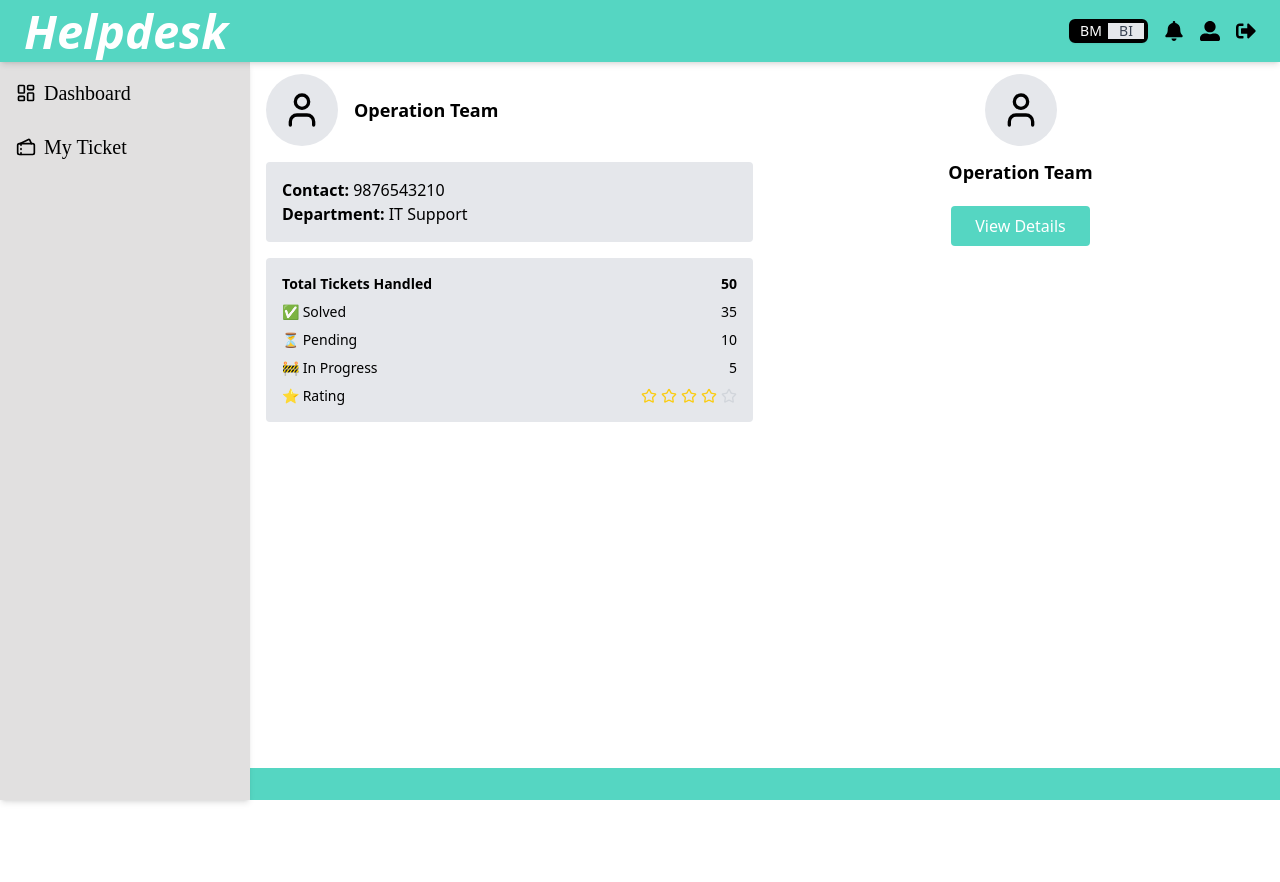
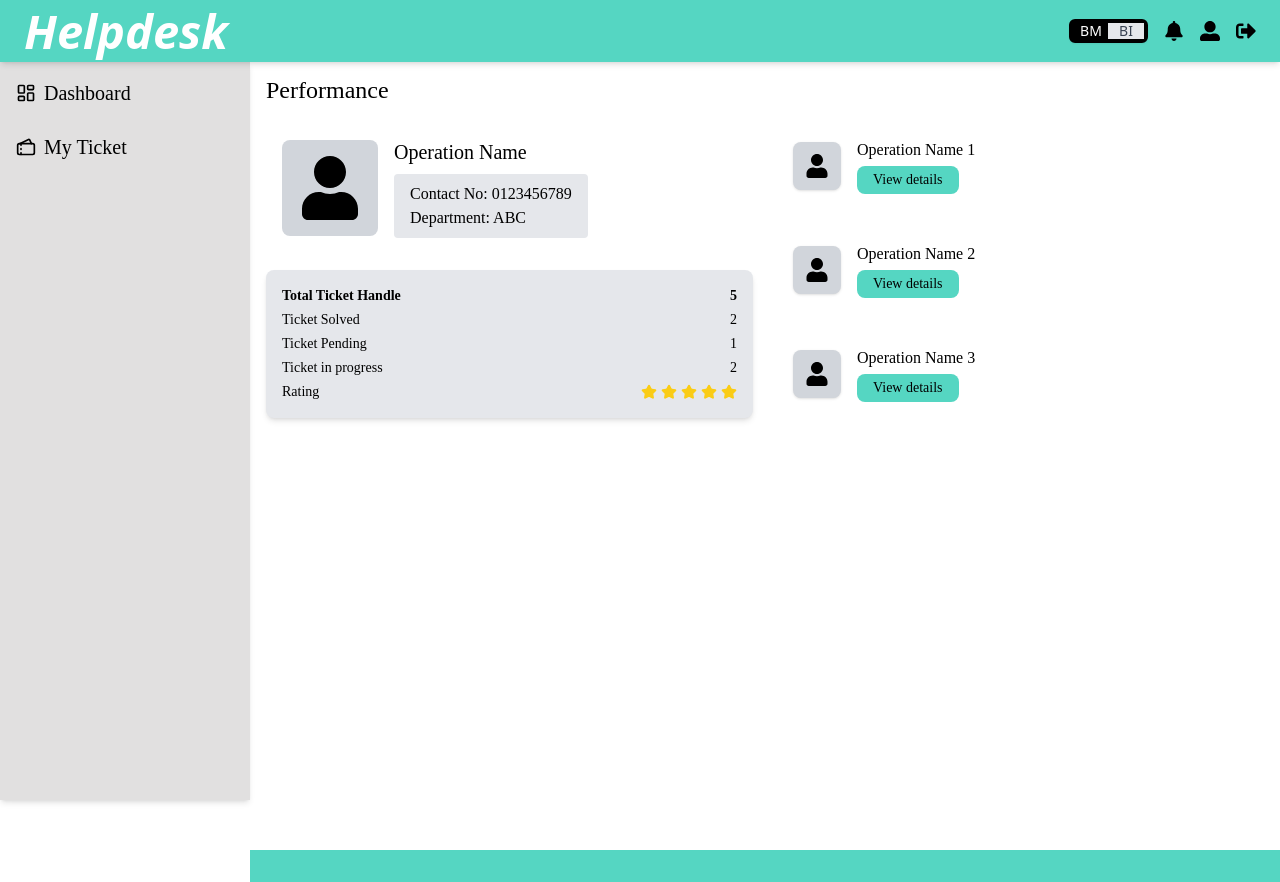
Before and after one commit to MansiChache/helpdesk, a React (Create React App) app in the folder client/: page /performance in a window 1280 px wide. Before the commit the page ends 800 px from the top, so only its background shows below. Built offline with nearby package versions, Linux system fonts and the light colour scheme.

Commit message:
fixed the arragement of elements

```diff
--- a/client/src/App.js
+++ b/client/src/App.js
@@ -8,6 +8,7 @@ import TechDashboard from './pages/TechDashboard';
 import NewTicketForm from './pages/NewTicketForm';
 import MyTickets from './pages/MyTickets';
 import UserProfile from './pages/UserProfile';
+import EditProfile from './pages/EditProfile'
 import OperationTickets from './pages/OperationTickets';
 import TicketApproval from './pages/TicketApproval';
 import Performance from './pages/Performance';
@@ -26,6 +27,7 @@ function App() {
         <Route path="/new-ticket" element={<NewTicketForm />} />
         <Route path="/my-tickets" element={<MyTickets />} />
         <Route path="/user/profile" element={<UserProfile />} />
+        <Route path='/edit/profile' element={<EditProfile />} />
         <Route path="operation-tickets" element={<OperationTickets />} />
         <Route path="/ticket-approval" element={<TicketApproval />} />
         <Route path="performance" element={<Performance />} />
--- a/client/src/components/Navbar.jsx
+++ b/client/src/components/Navbar.jsx
@@ -1,4 +1,4 @@
-import React, { useState } from 'react';
+import { useState } from 'react';
 import { useNavigate } from 'react-router-dom';
 import { FaBell, FaUserAlt, FaSignOutAlt } from 'react-icons/fa';
 
@@ -10,6 +10,10 @@ const Navbar = () => {
   const handleToggle = (selection) => {
     setActiveSelection(selection);
   };
+
+  const goToNotification = () => {
+    alert("Currently no notifications for you!");
+  }
 
   const handleLogout = () => {
     localStorage.removeItem('userRole');
@@ -52,8 +56,10 @@ const Navbar = () => {
           </button>
         </div>
 
-        {/* Existing icons */}
-        <FaBell className="text-black w-5 h-5"/>
+        <FaBell
+          className="text-black w-5 h-5"
+          onClick={goToNotification}
+        />
         <FaUserAlt
           className="text-black w-5 h-5 cursor-pointer"
           onClick={goToProfile}
--- /dev/null
+++ b/client/src/pages/EditProfile.jsx
@@ -0,0 +1,51 @@
+import Layout from "../components/Layout";
+
+const EditProfile = () => {
+  return (
+    <Layout>
+      <div className="max-w-[1190px] mx-auto py-6 px-4 font-sanchez">
+        <h2 className="text-3xl mb-6">User Profile</h2>
+        <button className="bg-navbar text-blacktext-lg py-2 px-6">
+          Edit Account
+        </button>
+        <div className="bg-customGrey bg-opacity-20 shadow-md">
+          <div className="flex border-b"></div>
+
+          <form>
+            {[
+              "Username",
+              "Current Password",
+              "New Password",
+              "Confirm Password",
+              "Email",
+              "Real Name",
+              "Access Level",
+              "Project Access Level",
+            ].map((label, idx) => (
+              <div key={idx} className="flex items-end w-full mb-1">
+                <label className="w-1/2 bg-tableGreyD text-white py-2 px-4 text-md">
+                  {label}
+                </label>
+                <input
+                  type="text"
+                  className="w-1/2 bg-white py-2 px-4 border-b border-white outline-none text-sm"
+                />
+              </div>
+            ))}
+
+            <div className="flex justify-start bg-gray-300 p-2 mt-2">
+              <button
+                type="submit"
+                className="bg-navbar hover:bg-[#3ccbb5] text-black px-6 py-2 rounded"
+              >
+                Update User
+              </button>
+            </div>
+          </form>
+        </div>
+      </div>
+    </Layout>
+  );
+};
+
+export default EditProfile;
--- a/client/src/pages/Performance.jsx
+++ b/client/src/pages/Performance.jsx
@@ -1,58 +1,67 @@
 import Layout from "../components/Layout";
-import { User, Star } from "lucide-react";
+import { Star } from "lucide-react";
+import { FaUser } from "react-icons/fa";
 
 const Performance = () => {
   const performanceData = {
-    name: "Operation Team",
-    contact: "9876543210",
-    department: "IT Support",
-    totalTickets: 50,
-    solved: 35,
-    pending: 10,
-    inProgress: 5,
-    rating: 4,
+    name: "Operation Name",
+    contact: "0123456789",
+    department: "ABC",
+    totalTickets: 5,
+    solved: 2,
+    pending: 1,
+    inProgress: 2,
+    rating: 5,
   };
+
+  const teamMembers = [
+    "Operation Name 1",
+    "Operation Name 2",
+    "Operation Name 3",
+  ];
 
   return (
     <Layout>
+      <div className="bg-white font-sanchez min-h-screen">
+        <div className="max-w-[1190px] mx-auto py-6 px-4">
+          <h2 className="text-2xl mb-4">Performance</h2>
 
-        <div className="bg-white">
-          <div className="max-w-[1190px] mx-auto py-6 px-4 grid grid-cols-2 gap-6 items-start">
-
-            <div>
-              <div className="flex items-center gap-4 mb-4">
-                <div className="bg-gray-200 p-4 rounded-full">
-                  <User size={40} />
+          <div className="grid grid-cols-1 md:grid-cols-2 gap-6">
+            <div className="space-y-4">
+              <div className="p-4 flex items-center gap-4 rounded-lg">
+                <div className="w-24 h-24 rounded-lg bg-gray-300 flex items-center justify-center">
+                  <FaUser className="w-16 h-16 text-black" />
                 </div>
                 <div>
-                  <h2 className="text-lg font-semibold">{performanceData.name}</h2>
+                  <h2 className="text-xl">{performanceData.name}</h2>
+                  <div className="bg-gray-200 rounded px-4 py-2 mt-2">
+                    <p>Contact No: {performanceData.contact}</p>
+                    <p>Department: {performanceData.department}</p>
+                  </div>
                 </div>
               </div>
 
-              <div className="bg-gray-200 p-4 rounded mb-4">
-                <p><strong>Contact:</strong> {performanceData.contact}</p>
-                <p><strong>Department:</strong> {performanceData.department}</p>
-              </div>
-
-              <div className="bg-gray-200 p-4 rounded space-y-2 text-sm">
+              <div className="bg-gray-200 rounded-lg p-4 shadow-md text-sm">
                 <div className="flex justify-between">
-                  <span className="font-semibold">Total Tickets Handled</span>
-                  <span className="font-bold">{performanceData.totalTickets}</span>
+                  <span className="font-bold">Total Ticket Handle</span>
+                  <span className="font-bold">
+                    {performanceData.totalTickets}
+                  </span>
                 </div>
-                <div className="flex justify-between">
-                  <span>✅ Solved</span>
+                <div className="flex justify-between mt-1">
+                  <span>Ticket Solved</span>
                   <span>{performanceData.solved}</span>
                 </div>
-                <div className="flex justify-between">
-                  <span>⏳ Pending</span>
+                <div className="flex justify-between mt-1">
+                  <span>Ticket Pending</span>
                   <span>{performanceData.pending}</span>
                 </div>
-                <div className="flex justify-between">
-                  <span>🚧 In Progress</span>
+                <div className="flex justify-between mt-1">
+                  <span>Ticket in progress</span>
                   <span>{performanceData.inProgress}</span>
                 </div>
-                <div className="flex justify-between items-center">
-                  <span>⭐ Rating</span>
+                <div className="flex justify-between items-center mt-1">
+                  <span>Rating</span>
                   <div className="flex gap-1">
                     {[...Array(5)].map((_, i) => (
                       <Star
@@ -60,7 +69,7 @@ const Performance = () => {
                         size={16}
                         className={
                           i < performanceData.rating
-                            ? "text-yellow-400"
+                            ? "fill-yellow-400 text-yellow-400"
                             : "text-gray-300"
                         }
                       />
@@ -70,18 +79,27 @@ const Performance = () => {
               </div>
             </div>
 
-            <div className="flex flex-col items-center justify-center text-center gap-3">
-              <div className="bg-gray-200 p-4 rounded-full">
-                <User size={40} />
-              </div>
-              <h2 className="text-lg font-semibold">{performanceData.name}</h2>
-              <button className="bg-[#55D6C2] text-white px-6 py-2 rounded mt-2 hover:bg-[#3fb9a8]">
-                View Details
-              </button>
+            <div className="space-y-4">
+              {teamMembers.map((name, index) => (
+                <div
+                  key={index}
+                  className="flex items-center gap-4 p-4 rounded-lg "
+                >
+                  <div className="bg-gray-300 p-3 rounded-lg shadow">
+                    <FaUser className="w-6 h-6 text-black" />
+                  </div>
+                  <div className="flex flex-col items-start">
+                    <span>{name}</span>
+                    <button className="mt-1 bg-navbar text-black px-4 py-1 rounded-lg hover:bg-[#3fb9a8] text-sm">
+                      View details
+                    </button>
+                  </div>
+                </div>
+              ))}
             </div>
-
           </div>
         </div>
+      </div>
     </Layout>
   );
 };
--- a/client/tailwind.config.js
+++ b/client/tailwind.config.js
@@ -15,10 +15,10 @@ module.exports = {
         customDarkBlue: '#05386B',
         customGrey: '#6A6767',
         tableGrey: '#C4C4C4',
+        tableGreyD: '#8F8C8C',
       },
       fontFamily: {
-        sanchez: ['Sanchez', 'serif'], // 'Sanchez' is the name you give it, 'serif' is a fallback
-        // You can add other custom fonts here too
+        sanchez: ['Sanchez', 'serif'],
       },
     },
   },
```
Also changed, not shown: client/src/pages/MyTickets.jsx (+38 -6 lines), client/src/pages/OperationDashboard.jsx (+3 -4 lines), client/src/pages/TicketApproval.jsx (+27 -14 lines), client/src/pages/UserProfile.jsx (+29 -15 lines).
